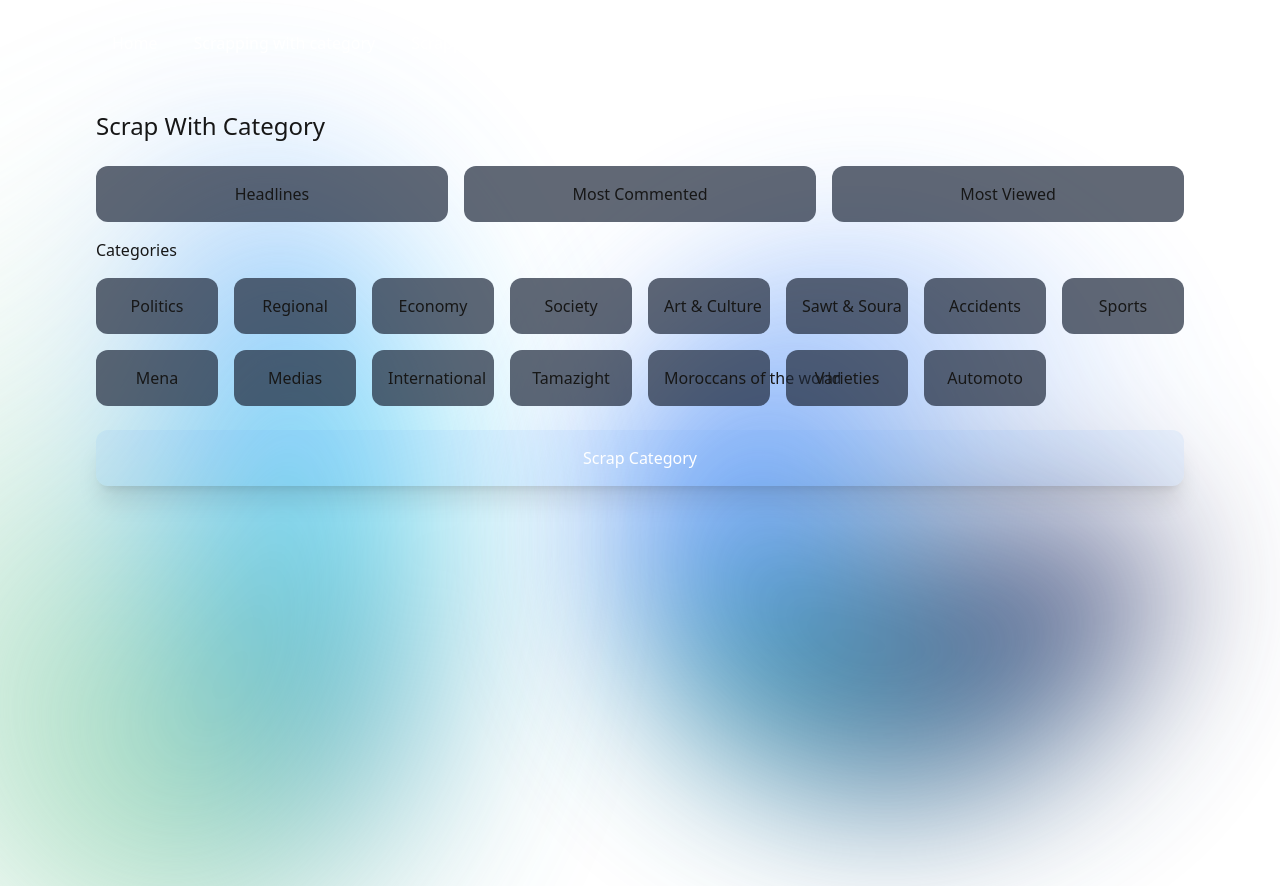
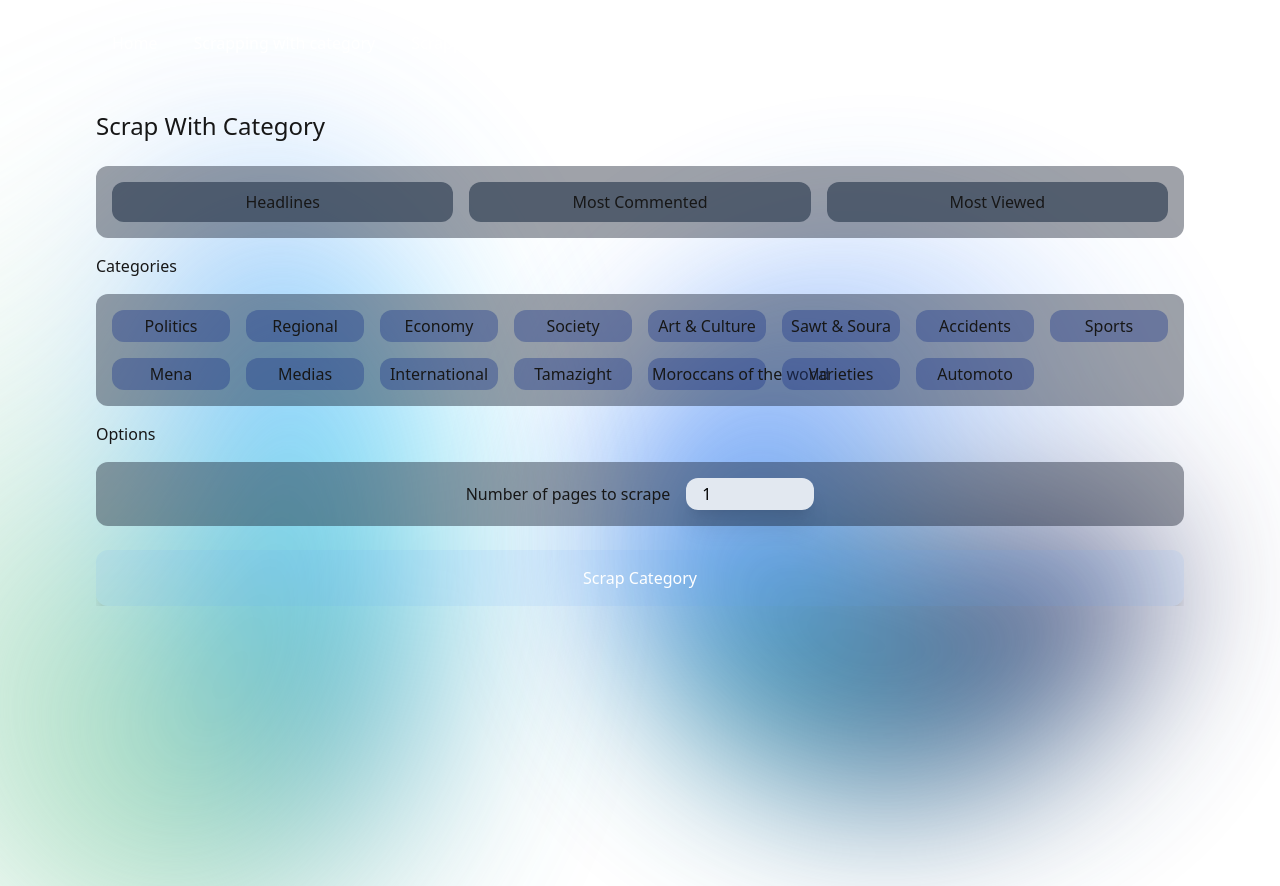
Before and after one commit to NabilKannane/Hespress-Project, a Next.js app: page /scrapcategory in a window 1280 px wide. Built offline with nearby package versions, Linux system fonts and the light colour scheme; no server answers; some icons are missing.

Commit message:
fixing prb header

```diff
--- a/app/components/Header.js
+++ b/app/components/Header.js
@@ -4,14 +4,6 @@ import Link from "next/link"; // Importation de Link
 import { HambergerMenu } from "iconsax-react";
 
 export default function Header({ mymargin, handleCategoriesClick }) {
-  const [currentPath, setCurrentPath] = useState("");
-
-  // useEffect(() => {
-  //   // Mettre à jour l'URL active lors du montage du composant
-  //   setCurrentPath(window.location.pathname);
-  //   console.log(currentPath)
-  // }, [currentPath]);
-
 
   const categories = [
     { name: "Home", url: "/" },
@@ -24,12 +16,6 @@ export default function Header({ mymargin, handleCategoriesClick }) {
     return this.charAt(0).toUpperCase() + this.slice(1).toLowerCase();
   };
 
-  const headers = () => {
-    setCurrentPath(window.location.pathname);
-    console.log(currentPath) // Toggle the categories menu visibility
-  };
-
-
   return (
     <header
       className={`flex items-center justify-between p-4 text-gray-400 relative transform duration-1000 ease-in-out ${mymargin}`}
@@ -37,7 +23,7 @@ export default function Header({ mymargin, handleCategoriesClick }) {
       {/* Menu */}
       <div className="flex items-center space-x-4">
         <button
-          className="px-4 py-2 rounded-full hover:text-blue-500"
+          className="px-4 py-2"
           onClick={() => handleCategoriesClick()}
         >
           <HambergerMenu size="32" color="#3b82f6" />
@@ -50,7 +36,6 @@ export default function Header({ mymargin, handleCategoriesClick }) {
                 <Link
                   href={category.url}
                   className={"whitespace-nowrap px-2 py-2 rounded-full transition duration-200 ease-in-out"}
-                  onClick={headers}
                 >
                   {category.name.capitalizeFirstLetter()}
                 </Link>
--- a/app/scrapcategory/page.tsx
+++ b/app/scrapcategory/page.tsx
@@ -5,6 +5,8 @@ import { MoonLoader } from "react-spinners";
 import Visualization from "../components/Visualization";
 import { ResponseData } from '../api/type';
 import ErrorCard from "../components/ErrorCard"
+import { ArrowUp2 } from "iconsax-react"
+import { AnimatePresence, motion } from "motion/react"
 
 
 const apiUrl = process.env.NEXT_PUBLIC_API_URL;
@@ -17,6 +19,9 @@ export default function ArticlePage() {
   const [error, setError] = useState<string | null>(null);
   const [sectiontarget, setSectiontarget] = useState<string>("");
   const [selectedCategories, setSelectedCategories] = useState<string[]>([]);
+  const [pagesScrap, setPagesScrap] = useState(1)
+  const [activeSection, setActiveSection] = useState(null); // Section active
+  const [show, setShow] = useState(true); // Section active
 
   const sections: string[] = ["Headlines", "Most Commented", "Most Viewed"];
 
@@ -71,7 +76,7 @@ export default function ArticlePage() {
         body: JSON.stringify({
           mode: "category",
           targets: selectedCategories,
-          pages: 1,
+          pages: pagesScrap,
           output_dir: "comments",
         }),
       });
@@ -104,7 +109,7 @@ export default function ArticlePage() {
         body: JSON.stringify({
           mode: section.toLowerCase(), // Utilise le nom de la section (par exemple "headlines", "most commented", etc.)
           targets: [""], // Vous pouvez définir ici des cibles spécifiques si nécessaire
-          pages: 1,
+          pages: pagesScrap,
           output_dir: "comments",
         }),
       });
@@ -124,24 +129,40 @@ export default function ArticlePage() {
     }
   };
 
+
+  const handleIncrement = () => {
+    setPagesScrap((prev) => Math.min(prev + 1, 100)); // Incrémente jusqu'à un max de 100
+  };
+
+  const handleDecrement = () => {
+    setPagesScrap((prev) => Math.max(prev - 1, 1)); // Décrémente jusqu'à un min de 1
+  };
+
+
   return (
     <div className="flex h-screen">
       {/* Main Section */}
       <div className="flex-1 flex flex-col mx-24">
-        <h1 className="text-2xl capitalize font-medium my-6">
+        <h1 className="text-2xl capitalize font-medium my-6 flex " onClick={() => {
+          setShow(!show);
+          console.log(show);
+
+        }}>
+          {/* {activeSection ? <ArrowUp2 size="32" color="#d9e3f0" /> : <ArrowUp2 size="32" color="#d9e3f0" />} */}
           Scrap with category
         </h1>
+        <AnimatePresence>
 
-        <section>
+          {show && <motion.section layout key="modal" animate={{ x: 0, y: 0, opacity: 1 }} initial={{ x: 0, y: -400, opacity: 0 }} exit={{ x: 0, y: -100, opacity: 0 }} >
             {/* Boutons des sections */}
             <div className="w-full overflow-x-auto">
-            <div className="grid grid-cols-3 grid-rows-1 gap-4 whitespace-nowrap mb-4">
+              <div className="grid grid-cols-3 grid-rows-1 gap-4 whitespace-nowrap mb-4 bg-slate-900/40 p-4 rounded-xl">
                 {sections.map((section, index) => (
                   <button
                     key={index}
-                  className={`p-4 rounded-xl transform duration-700 ${sectiontarget === section
-                      ? "bg-green-600/70 text-slate-200"
-                      : "bg-slate-800/70"
+                    className={`p-2 rounded-xl transform duration-700 ${sectiontarget === section
+                      ? "bg-blue-700 text-slate-200"
+                      : "bg-slate-700/70"
                       }`} // Ajout de la couleur si sélectionnée
                     value={section}
                     onClick={(e) => handleSectionClick(e, section)}
@@ -151,13 +172,13 @@ export default function ArticlePage() {
                 ))}
               </div>
               <p className="font-medium my-4 ">Categories</p>
-            <div className="grid grid-cols-8 grid-rows-2 gap-4 whitespace-nowrap">
+              <div className="grid grid-cols-8 grid-rows-2 gap-4 whitespace-nowrap bg-slate-900/40 p-4 rounded-xl">
                 {categories.map((category, index) => (
                   <button
                     key={index}
-                  className={`p-4 rounded-xl transform duration-500 ${selectedCategories.includes(category)
-                      ? "bg-blue-700/80 text-blue-300"
-                      : "bg-slate-800/70 "
+                    className={`p-1 rounded-xl transform duration-500 ${selectedCategories.includes(category)
+                      ? "bg-blue-700 text-blue-200"
+                      : "bg-blue-900/40 "
                       }`} // Style activé pour les catégories sélectionnées
                     value={category}
                     onClick={() => handleCategoryClick(category)} // Utilise handleCategoryClick pour gérer la sélection/désélection
@@ -166,12 +187,19 @@ export default function ArticlePage() {
                   </button>
                 ))}
               </div>
+              <p className="font-medium my-4 ">Options</p>
+              <div className="flex justify-center items-center gap-4 whitespace-nowrap bg-slate-900/40 p-4 rounded-xl ">
+                <p className="font-medium ">Number of pages to scrape</p>
+                <input
+                  type="number"
+                  placeholder=" "
+                  className="  px-4 py-1 text-black bg-slate-200 w-32 rounded-xl focus:outline-none shadow-xl"
+                  value={pagesScrap}
+                  min={1}
+                  max={100}
+                />
               </div>
-        </section>
-
-        {/* Affichage du bouton seulement si une seule catégorie est sélectionnée */}
-
-        <div className="mt-6">
+              <div className="mt-6" >
             <button
               onClick={(e) => handleSubmit(e)} // Assurez-vous que la fonction est appelée
               className={`${selectedCategories.length >= 1 ? "bg-blue-600" : "bg-blue-400/10"
@@ -181,6 +209,12 @@ export default function ArticlePage() {
               Scrap Category
             </button>
           </div>
+            </div>
+          </motion.section>
+          }
+          {/* Affichage du bouton seulement si une seule catégorie est sélectionnée */}
+
+
 
           {loading ? (
             <div className="flex justify-center items-center h-3/4">
@@ -192,7 +226,8 @@ export default function ArticlePage() {
 
           {error && (
             <ErrorCard error={error} />
-        )}
+          )} </AnimatePresence>
+
       </div>
     </div>
   );
```
Lines whose indentation alone changed are shown as unchanged.
